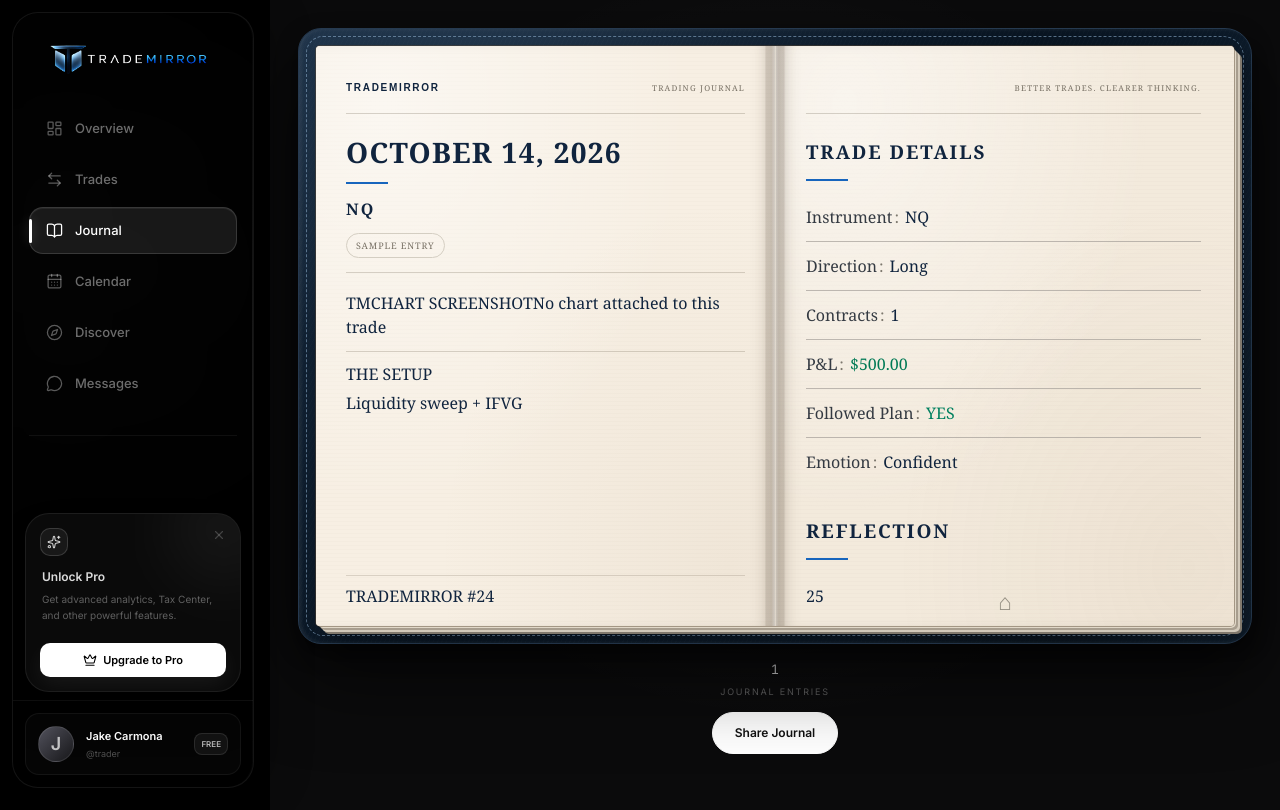
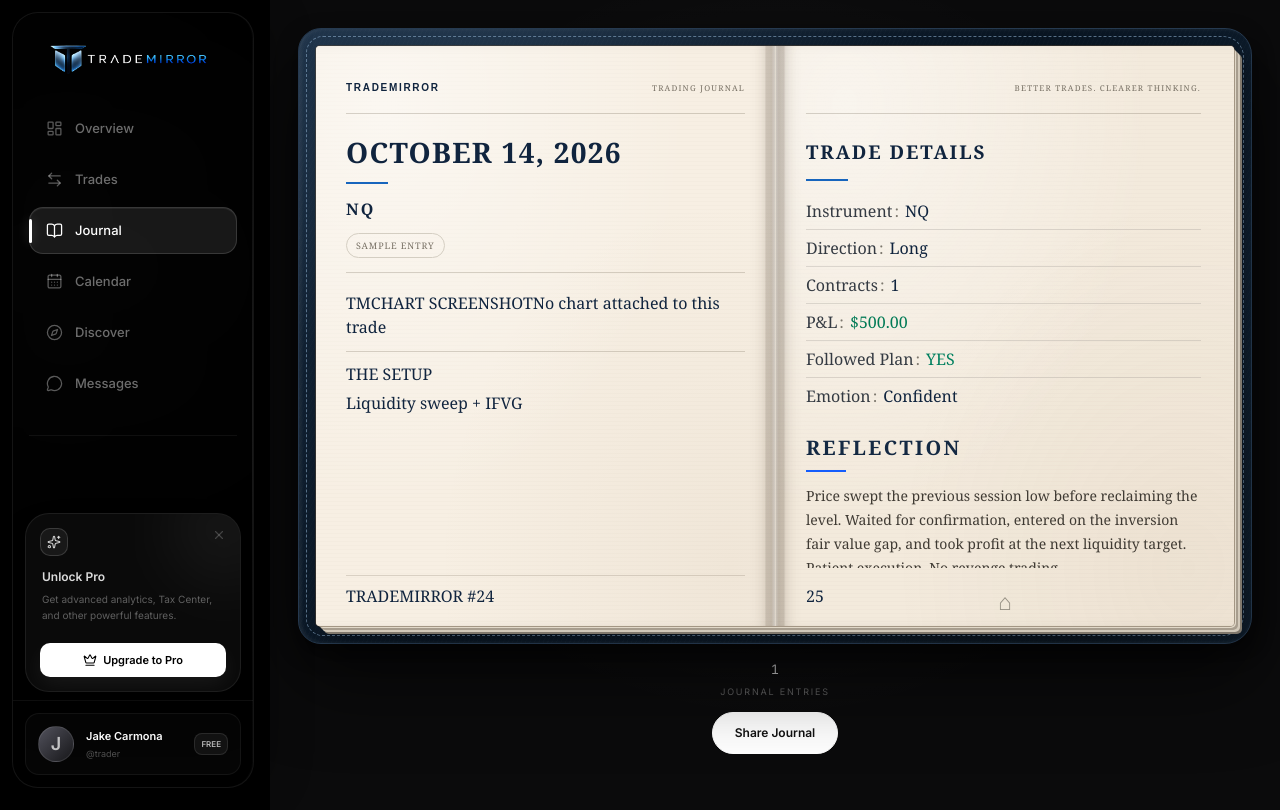
Before and after one commit to solveradigitalagency/TradeMirrorOfficial, a Next.js app: page /dashboard/journal in a window 1280 px wide. Both pictures are taken after a click on the button "Preview a sample entry". Built offline with nearby package versions, Linux system fonts and the light colour scheme; no server answers.

Commit message:
Update page.tsx

```diff
--- a/app/dashboard/journal/page.tsx
+++ b/app/dashboard/journal/page.tsx
@@ -111,7 +111,7 @@ function Detail({
   accent?: boolean;
 }) {
   return (
-    <div className="min-w-0 border-b border-stone-400/70 py-3 last:border-b-0">
+    <div className="min-w-0 border-b border-stone-400/35 py-1.5 last:border-b-0">
       <span className="detail-label">
         {label}
         <span className="colon">:</span>
@@ -574,7 +574,7 @@ export default function JournalPage() {
                         <header className="right-masthead">
                           <span>BETTER TRADES. CLEARER THINKING.</span>
                         </header>
-
+                        <div className="flex min-h-0 flex-col">
                           <section className="journal-section trade-details-section">
                             <h2 className="section-title">TRADE DETAILS</h2>
                             <div className="section-accent" />
@@ -583,7 +583,7 @@ export default function JournalPage() {
                               <Detail label="Instrument" value={currentTrade.symbol} />
                               <Detail label="Direction" value={currentTrade.direction} />
                               <Detail label="Contracts" value={number(currentTrade.quantity)} />
-                            <div className="min-w-0 border-b border-stone-400/70 py-3 last:border-b-0">
+                              <div className="min-w-0 border-b border-stone-400/35 py-1.5 last:border-b-0">
                                 <span className="detail-label">
                                   P&amp;L
                                   <span className="colon">:</span>
@@ -614,14 +614,17 @@ export default function JournalPage() {
                               <Detail label="Emotion" value={currentTrade.emotion} />
                             </div>
                           </section>
-
-                        <section className="journal-section reflection-section">
-                          <h2 className="section-title">REFLECTION</h2>
-                          <div className="section-accent" />
-                          <p className="notes-copy">
-                            {currentTrade.notes || "No notes recorded for this trade."}
+                          {/* Reflection section - compact mt-5 */}
+                          <section className="mt-5 min-w-0">
+                            <h2 className="text-xl font-bold tracking-[0.12em] text-[#142943]">
+                              REFLECTION
+                            </h2>
+                            <div className="mt-2 h-[2px] w-10 bg-blue-600" />
+                            <p className="mt-3 whitespace-pre-wrap break-words text-sm leading-6 text-[#3f3a33]">
+                              {currentTrade.notes?.trim() || "No reflection recorded for this trade."}
                             </p>
                           </section>
+                        </div>
                       </div>
 
                       <footer className="page-footer book-page-footer">
```
Lines whose indentation alone changed are shown as unchanged.
